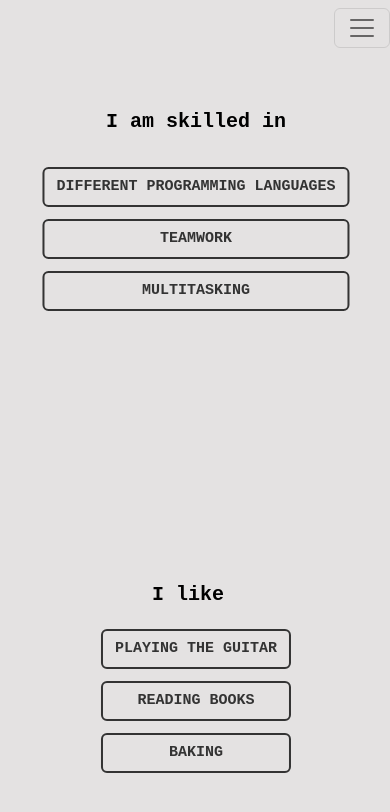
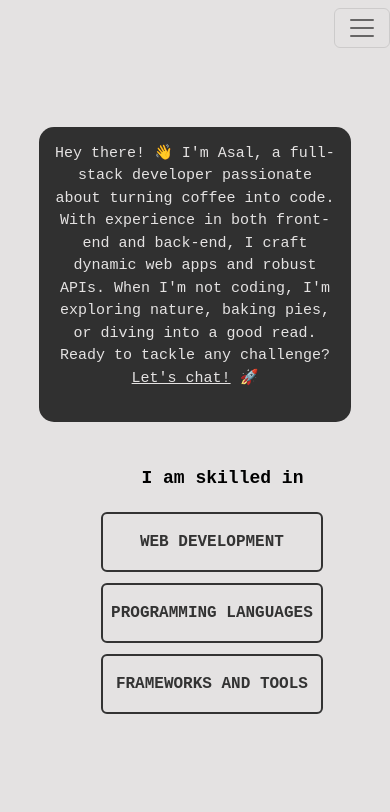
Before and after one commit to asalzp/myportfolio, a React (Create React App) app: page /myportfolio/about in a window 390 px wide. Shown: the top 812 px of the page. Built offline with nearby package versions, Linux system fonts and the light colour scheme.

Commit message:
changed about page

```diff
--- a/src/pages/About.css
+++ b/src/pages/About.css
@@ -20,51 +20,59 @@ html, body {
 
     }
 
+.summary{
+    position: absolute;
+    display: flex;
+    flex-direction: row;
+    justify-content: center;
+    align-items: center;
+    width: 50%;
+    left: 27%;
+    top: 15%;
+    background-color: #303030;
+    padding: 1rem;
+    border-radius: 15px;
+}
+
+.summary p{
+    text-align: center;
+    font-size: 18px;
+    color: #e4e2e2;
+}
+
+.summary a{
+    color: #e4e2e2;
+}
 .skills{
     position: absolute;
     display: flex;
-    flex-direction: column;
+    flex-direction: row;
     justify-content: center;
     align-items: center;
-    top: 20rem;
-    left: 8rem;
+    top: 50%;
+    left: 20%;
     /* background-color: rgb(234, 0, 255); */
     }
 
-.likes{
-    position: absolute;
-    display: flex;
-    flex-direction: column;
-    justify-content: center;
-    align-items: center;
-    top: 15rem;
-    left: 63rem;
-}
 
 .skills  h1{
     color: rgb(0, 0, 0);
     font-size: 35px;
     font-family:monospace;
     position: absolute;
-    top: 1rem;
-    margin-left: 5rem;
+    top: 5%;
+    left: 35%;
+    width: 100%;
 
 }
 
-.likes h1{
-    color: rgb(0, 0, 0);
-    font-size: 35px;
-    font-family: monospace;
-    top: 6rem;
-    margin-left: 4rem;
-    position: absolute;
 
-
-}
 
 ul{
     list-style-type: none;
     color: rgb(255, 255, 255);
+    display: flex;
+    flex-direction: row;
 }
 
 
@@ -79,6 +87,7 @@ ul{
     font-size: 20px;
     font-family: monospace;
     padding: 10px;
+
 }
 
 .skills-items li button{
@@ -87,109 +96,45 @@ ul{
 
 }
 
-.likes-items ul{
-    text-align: center;
-    margin-top: 10rem;
 
+.webdev-details{
+    position: absolute;
+    display: flex;
+    justify-content: center;
+    align-items: center;
+    top: 70%;
+    left: 25%;
 }
 
-.likes-items li{
-    margin-top: .5rem;
-    font-size: 20px;
-    font-family: monospace;
-    padding: 10px;
-
+.webdev-details p{
+    color: #1f1e1e;
+    justify-content: center;
+    align-items: center;
+    padding: .5rem;
+    border-radius: 15px;
 }
 
-.likes-items li button{
-    width: 100%;
-    height: 60px;
-
+.languages-details {
+    position: absolute;
+    display: flex;
+    justify-content: center;
+    align-items: center;
+    top: 70%;
+    left: 28%;
 }
 
-.skills_images{
+.frameworks-details{
     position: absolute;
-    margin-left: 63rem;
-    margin-top: 4rem;
+    display: flex;
+    justify-content: center;
+    align-items: center;
+    top: 70%;
+    left: 20%;
 }
 
-.likes_images{
-    position: absolute;
-    margin-top: 6rem;
-    margin-left: 20rem;
-}
 
-.python_img{
-    position: absolute;
-    margin-top: 20rem;
-    margin-left: -16rem;
-}
-.python_img img, .java_img img, .js_img img, .teamwork_img img{
-    width: 150px;
-    border-radius: 100px;
-}
 
-.java_img{
-    position: absolute;
-    margin-top: 30rem;
-    margin-left: -15rem;
-}
 
-/* .js_img{
-    position: absolute;
-    margin-top: 0.3rem;
-} */
-
-.multitasking_img img {
-    width: 200px;
-    border-radius: 200px;
-}
-
-.multitasking_img{
-    position: absolute;
-    margin-left: -17rem;
-    margin-top: 23rem;
-
-}
-
-.teamwork_img{
-    position: absolute;
-    margin-left: -16rem;
-    margin-top: 23rem;
-
-}
-
-.guitar_img img{
-    width: 150px;
-    border-radius: 100px;
-}
-
-.guitar_img{
-    position: absolute;
-    margin-top: 21rem;
-    margin-left: 27rem;
-}
-.books_img img{
-    width: 200px;
-    border-radius: 250px;
-}
-
-.books_img{
-    position: absolute;
-    margin-top: 18rem;
-    margin-left: 25rem;
-}
-
-.baking_img img{
-    width: 150px;
-    border-radius: 100px;
-}
-
-.baking_img{
-    position: absolute;
-    margin-top: 21rem;
-    margin-left: 27rem;
-}
 .btn {
     font-family: monospace;
     text-transform: uppercase;
@@ -230,7 +175,7 @@ ul{
       transform: scale(1);
     }
     50% {
-      transform: scale(1.1);
+      transform: scale(1.05);
     }
     to {
       transform: scale(1);
@@ -246,138 +191,144 @@ ul{
   }
 
 
-  @media screen and (max-width: 768px){
-    .section-container{
+  @media screen and (min-width: 381px) and (max-width: 768px){
+    .summary{
+        width: 80%;
+        left: 10%;
+    }
+
+    .summary p{
+        font-size: 15px;
+    }
+
+    .skills h1{
+        font-size: 18px;
+        top: 15%;
+        left: 40%;
+    }
+
+    .skills{
+        top: 50%;
+        left: 5%;
+    }
+
+    .skills-items ul{
         display: flex;
         flex-direction: column;
-        justify-content: center;
-        align-items: center;
-
-    }
-    .skills{
-        display: flex;
-        position: absolute;
-        justify-content: center;
-        align-items: center;
-        transform: translate(-50%, -50%);
-        left: 40%;
-        top: 25%;
+        left: 5%;
     }
 
-    .likes{
-        display: flex;
-        position: absolute;
-        justify-content: center;
-        align-items: center;
-        transform: translate(-50%, -50%);
-        left: 40%;
-        top: 75%;
+    .skills-items li{
+        padding: 0.1rem;
+    }
+    .skills-items button{
+        font-size: 16px;
+        padding: 0.5rem;
 
     }
 
-    .skills h1{
-        font-size: 25px;
-        width: 100%;
-        text-align: center;
-        font-size: 20px;
-        position: absolute;
-        top: 10%;
+
+    .skills-details ul{
+        display: grid;
+        grid-template-columns: 1fr 1fr;
+        margin: 0;
+        padding: 0;
+
     }
 
-    .likes h1{
-        font-size: 25px;
-        width: 100%;
-        text-align: center;
-        font-size: 20px;
-        position: absolute;
-        top: 35%;
+    .webdev-details li{
+        margin-bottom: -3rem;
+    }
+
+    .languages-details li, .frameworks-details li{
+        margin-bottom: -2rem;
+    }
+
+    .skills-details p{
+        font-size: 16px
     }
 
 
-
-    .skills-items button{
-        width: 50%;
-        height: 40px !important;
-        white-space: nowrap;
-        font-size: 15px;
-
-    }
-
-    .likes-items li button{
-        width: 100%;
-        height: 40px !important;
-        white-space: nowrap;
-        font-size: 15px;
-
-    }
-
-    .skills li, .likes li{
-        margin-top: -.5rem;
+    .webdev-details, .languages-details, .frameworks-details{
+        top: 85%;
+        left: 15%;
     }
 
 
-
-    .python_img{
-        display: flex;
-        position: absolute;
-        margin-left: -38rem;
-        margin-top: -3rem;
-
-
-    }
-
-    .java_img{
-        display: flex;
-        position: absolute;
-        margin-left: -30rem;
-        margin-top: -3rem;
-    }
-
-    .multitasking_img{
-        display: flex;
-        position: absolute;
-        margin-left: -34rem;
-        margin-top: -3rem;
-    }
-
-    .teamwork_img{
-        display: flex;
-        position: absolute;
-        margin-left: -34rem;
-        margin-top: -4rem;
-    }
-    .guitar_img, .baking_img{
-        display: flex;
-        flex-direction: column;
-        position: absolute;
-        margin-left: -13.3rem;
-        margin-top: -4.8rem;
-    }
-
-    .books_img{
-        display: flex;
-        position: absolute;
-        margin-left: -13rem;
-        margin-top: -6rem;
-    }
-
-
-    .teamwork_img img, .multitasking_img img {
-        width: 100px;
-    }
-
-    .python_img img, .java_img img{
-        width: 100px;
-    }
-    .guitar_img img, .baking_img img{
-        width: 100px;
-    }
-    .books_img img{
-        width: 100px;
-    }
 
     .hidden{
         display: none;
     }
 
   }
+
+  @media screen and (max-width: 380px){
+    .summary{
+        width: 90%;
+        top: 8%;
+        left: 5%;
+    }
+
+    .summary p{
+        font-size: 12px;
+    }
+
+    .skills h1{
+        font-size: 15px;
+        top: 15%;
+        left: 40%;
+    }
+
+    .skills{
+        top: 35%;
+        left: 2%;
+    }
+
+    .skills-items ul{
+        display: flex;
+        flex-direction: column;
+        left: 5%;
+    }
+
+    .skills-items li{
+        padding: 0.1rem;
+    }
+    .skills-items button{
+        font-size: 15px;
+        padding: 0.5rem;
+
+    }
+
+
+    .skills-details ul{
+        display: grid;
+        grid-template-columns: 1fr 1fr;
+        margin: 0;
+        padding: 0;
+
+    }
+
+    .webdev-details li{
+        margin-bottom: -4rem;
+    }
+
+    .languages-details li, .frameworks-details li{
+        margin-bottom: -3rem;
+    }
+
+    .skills-details p{
+        font-size: 16px
+    }
+
+
+    .webdev-details, .languages-details, .frameworks-details{
+        top: 76%;
+        left: 8%;
+    }
+
+
+
+    .hidden{
+        display: none;
+    }
+  }
--- a/src/pages/About.js
+++ b/src/pages/About.js
@@ -1,9 +1,7 @@
 // SecondPage.js
-import React, { useState }  from 'react';
-import './About.css'; // Importing the corresponding CSS file
-import 'bootstrap-icons/font/bootstrap-icons.css';
-
-
+import React, { useState } from "react";
+import "./About.css"; // Importing the corresponding CSS file
+import "bootstrap-icons/font/bootstrap-icons.css";
 
 function About() {
   const [hoveredButton, setHoveredButton] = useState(null);
@@ -17,51 +15,139 @@ function About() {
   };
 
   return (
-    <div id='about' className="section-container">
+    <div id="about" className="section-container">
+      <div className="summary">
+        <p>
+          Hey there! 👋 I'm Asal, a full-stack developer passionate about
+          turning coffee into code. <br /> With experience in both front-end and
+          back-end, I craft dynamic web apps and robust APIs. When I'm not
+          coding, I'm exploring nature, baking pies, or diving into a good read. <br />
+          Ready to tackle any challenge? <a href="mailto:azrepakziab@mun.ca">Let's chat!</a> 🚀
+        </p>
+      </div>
 
-      <div className='skills'>
+      <div className="skills">
         <h1>I am skilled in</h1>
 
-        <div className='skills-items'>
+        <div className="skills-items">
           <ul>
             <li>
-              <button onMouseEnter={() => handleHover('python')}
+              <button
+                onMouseEnter={() => handleHover("webdev")}
                 onMouseLeave={handleHoverOut}
-                      type="button" class="btn btn-rect-to-round btn-rect-to-round--black">Different programming languages</button>
+                type="button"
+                class="btn btn-rect-to-round btn-rect-to-round--black"
+              >
+                Web Development
+              </button>
             </li>
             <li>
-              <button onMouseEnter={() => handleHover('teamwork')}
+              <button
+                onMouseEnter={() => handleHover("languages")}
                 onMouseLeave={handleHoverOut}
-                      type="button" class="btn btn-rect-to-round btn-rect-to-round--black">Teamwork</button>
+                type="button"
+                class="btn btn-rect-to-round btn-rect-to-round--black"
+              >
+                Programming Languages
+              </button>
             </li>
             <li>
-              <button onMouseEnter={() => handleHover('multitasking')}
+              <button
+                onMouseEnter={() => handleHover("frameworks")}
                 onMouseLeave={handleHoverOut}
-                      type="button" class="btn btn-rect-to-round btn-rect-to-round--black">Multitasking</button>
+                type="button"
+                class="btn btn-rect-to-round btn-rect-to-round--black"
+              >
+                Frameworks and Tools
+              </button>
             </li>
           </ul>
         </div>
       </div>
-      <div className='skills_images'>
-        <div className='container'>
-        <div className={`python_img ${hoveredButton === 'python' ? 'heartbeat' : 'hidden'}`}>
-          <img src='images/python.jpg' alt='python'></img>
+      <div className="skills-details">
+        <div
+          className={`webdev-details ${
+            hoveredButton === "webdev" ? "heartbeat" : "hidden"
+          }`}
+        >
+          <ul>
+            <li>
+              <p>TypeScript</p>
+            </li>
+            <li>
+              <p>HTML/CSS</p>
+            </li>
+            <li>
+              <p>React</p>
+            </li>
+            <li>
+              <p>Vue3</p>
+            </li>
+            <li>
+              <p>Node.js</p>
+            </li>
+          </ul>
+        </div>
+
+        <div
+          className={`languages-details ${
+            hoveredButton === "languages" ? "heartbeat" : "hidden"
+          }`}
+        >
+          <ul>
+            <li>
+              <p>Python</p>
+            </li>
+            <li>
+              <p>R</p>
+            </li>
+            <li>
+              <p>Java</p>
+            </li>
+            <li>
+              <p>JavaScript</p>
+            </li>
+            <li>
+              <p>C/C#</p>
+            </li>
+            <li>
+              <p>Dart</p>
+            </li>
+          </ul>
+        </div>
+
+        <div
+          className={`frameworks-details ${
+            hoveredButton === "frameworks" ? "heartbeat" : "hidden"
+          }`}
+        >
+          <ul>
+            <li>
+              <p>Spring Boot</p>
+            </li>
+            <li>
+              <p>Bootstrap</p>
+            </li>
+            <li>
+              <p>Flutter</p>
+            </li>
+            <li>
+              <p>Unity</p>
+            </li>
+            <li>
+              <p>MongoDB</p>
+            </li>
+            <li>
+              <p>Firebase</p>
+            </li>
+            <li>
+              <p>NoSQL</p>
+            </li>
+          </ul>
         </div>
       </div>
-        <div className={`java_img ${hoveredButton === 'python' ? 'heartbeat' : 'hidden'}`}>
-          <img src='images/java.jpg' alt='java'></img>
-        </div>
 
-        <div className={`multitasking_img ${hoveredButton === 'multitasking' ? 'heartbeat' : 'hidden'}`}>
-          <img src='images/multitasking.jpg' alt='multitasking'></img>
-        </div>
-        <div className={`teamwork_img ${hoveredButton === 'teamwork' ? 'heartbeat' : 'hidden'}`}>
-          <img src='images/teamwork.jpg' alt='teamwork'></img>
-        </div>
-
-      </div>
-      <div className='likes'>
-        {/* <img src='/images/brush_stroke.png' alt='brush_stroke'></img> */}
+      {/* <div className='likes'>
         <h1>I like</h1>
 
         <div className='likes-items'>
@@ -96,7 +182,7 @@ function About() {
           <img src='images/baking.jpg' alt='baking'></img>
         </div>
 
-      </div>
+      </div> */}
     </div>
   );
 }
--- a/src/pages/Contact.css
+++ b/src/pages/Contact.css
@@ -34,6 +34,11 @@ html, body {
     padding-top: 7rem;
     left: 40%;
     top: 30%;
+}
+
+.contact-items ul{
+    display: flex;
+    flex-direction: column;
 }
 
 li{
--- a/src/pages/Intro.css
+++ b/src/pages/Intro.css
@@ -73,6 +73,8 @@ p{
   margin-left: 68rem;
   transform: rotate(70deg);
 }
+
+
 
 .my_pic{
   position: absolute;
```
Also changed, not shown: src/pages/Entertainment.css (+4 -4 lines), src/pages/Projects.js (+8 -8 lines), public/images/pic.jpg (added), src/pages/pic.jpg (added). Lines whose indentation alone changed are shown as unchanged.
